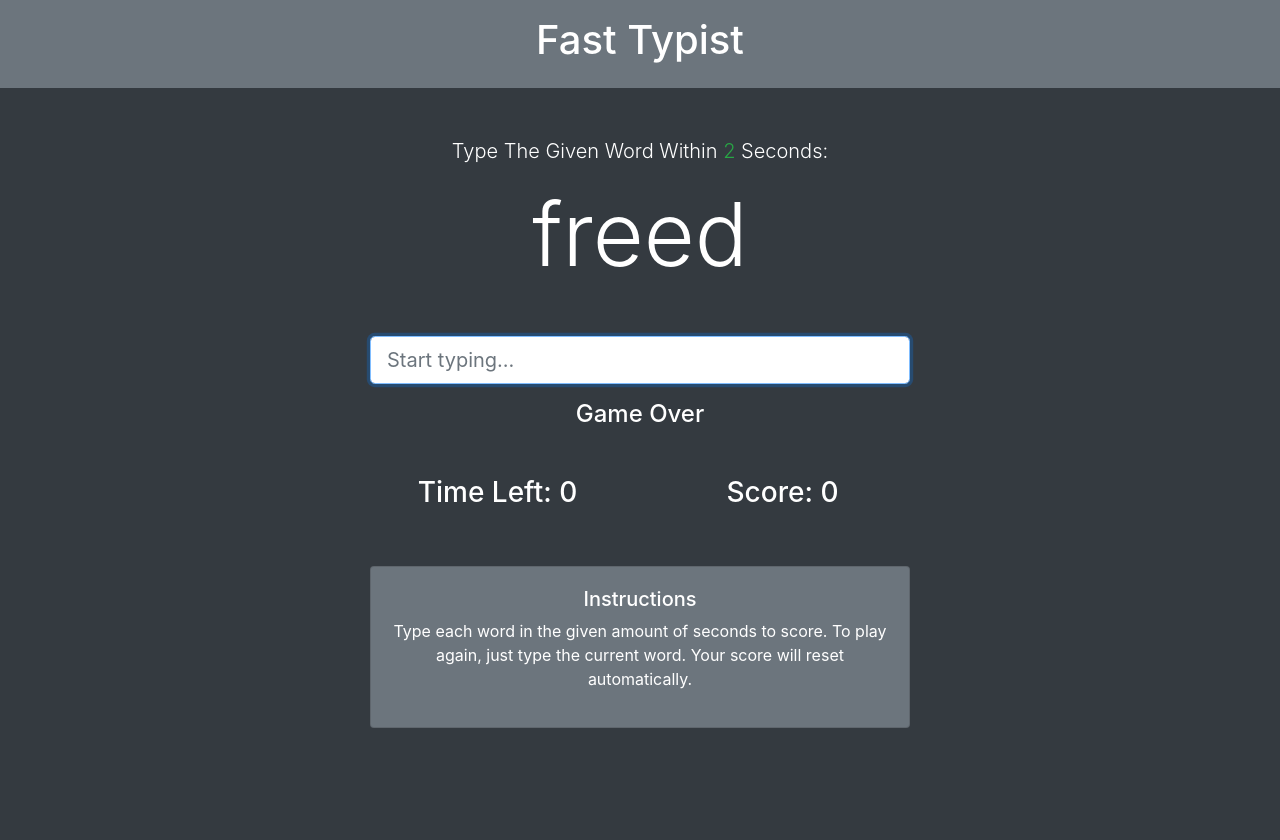
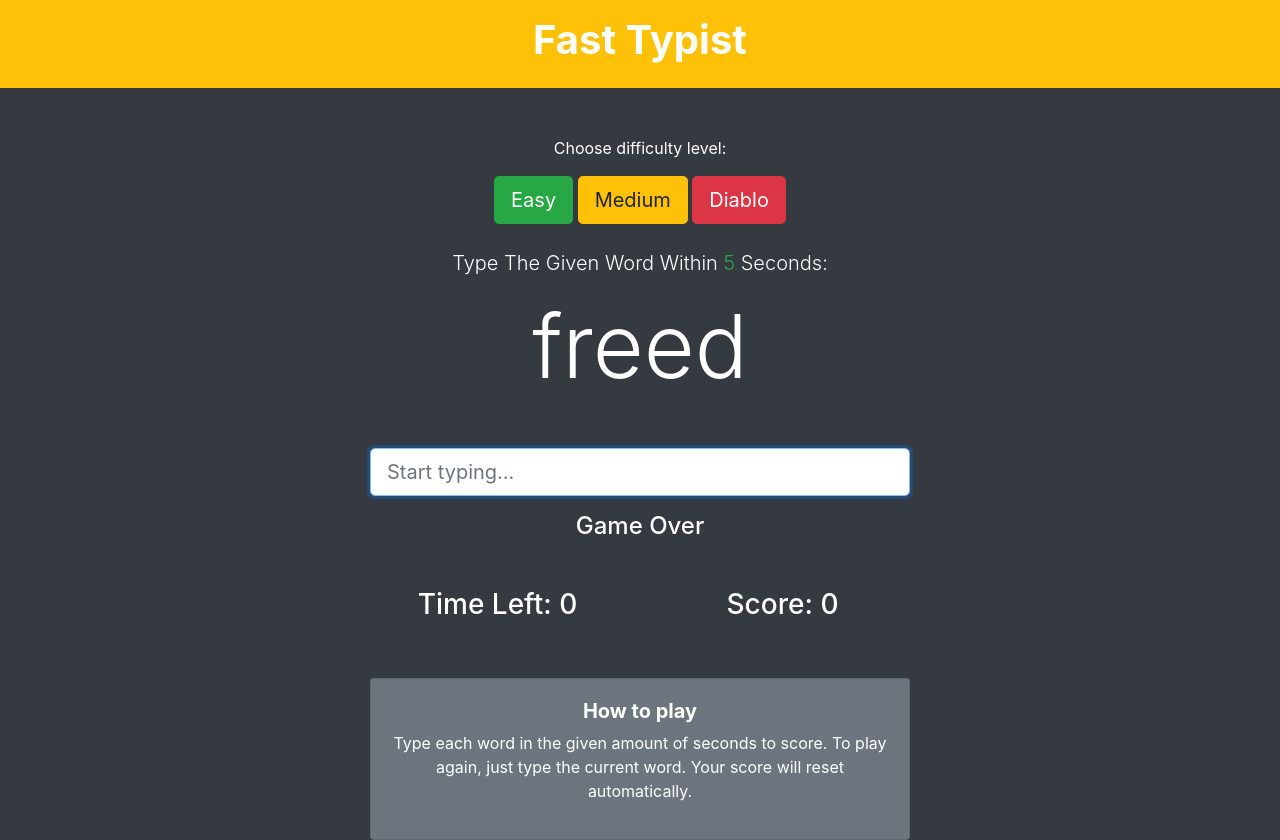
Before and after one commit to ApexAdam/fast-typist, a plain HTML site: page index.html in a window 1280 px wide. Before the commit the page ends 800 px from the top, so only its background shows below. Drawn offline with nearby package versions, Linux system fonts and the light colour scheme.

Commit message:
Add levels

```diff
--- a/index.html
+++ b/index.html
@@ -6,23 +6,31 @@
     <meta name="viewport" content="width=device-width, initial-scale=1.0">
     <meta http-equiv="X-UA-Compatible" content="ie=edge">
     <title>Fast Typist</title>
-    <link rel="stylesheet" href="https://stackpath.bootstrapcdn.com/bootstrap/4.1.3/css/bootstrap.min.css" integrity="sha384-MCw98/SFnGE8fJT3GXwEOngsV7Zt27NXFoaoApmYm81iuXoPkFOJwJ8ERdknLPMO"
+    <link rel="stylesheet" href="https://stackpath.bootstrapcdn.com/bootstrap/4.1.3/css/bootstrap.min.css"
+          integrity="sha384-MCw98/SFnGE8fJT3GXwEOngsV7Zt27NXFoaoApmYm81iuXoPkFOJwJ8ERdknLPMO"
           crossorigin="anonymous">
 </head>
 
 <body class="bg-dark text-white ">
-<header class="bg-secondary text-center p-3 mb-5">
-    <h1>Fast Typist</h1>
+<header class="bg-warning text-center p-3 mb-5">
+    <h1 class="font-weight-bold">Fast Typist</h1>
 </header>
 <div class="container text-center">
 
     <!-- Word & Input -->
     <div class="row">
         <div class="col-md-6 mx-auto">
+            <p>Choose difficulty level:</p>
+            <div id="level-buttons" class="mb-4">
+                <button id="button-easy" type="button" class="btn btn-success btn-lg">Easy</button>
+                <button id="button-medium" type="button" class="btn btn-warning btn-lg">Medium</button>
+                <button id="button-diablo" type="button" class="btn btn-danger btn-lg">Diablo</button>
+            </div>
             <p class="lead">Type The Given Word Within
                 <span class="text-success" id="seconds">5</span> Seconds:</p>
             <h2 class="display-2 mb-5" id="current-word">hello</h2>
-            <input type="text" class="form-control form-control-lg" placeholder="Start typing..." id="word-input" autofocus>
+            <input type="text" class="form-control form-control-lg" placeholder="Start typing..." id="word-input"
+                   autofocus>
             <h4 class="mt-3" id="message"></h4>
 
             <!-- Time & Score Columns -->
@@ -43,8 +51,9 @@
             <div class="row mt-5">
                 <div class="col-md-12">
                     <div class="card card-body bg-secondary text-white">
-                        <h5>Instructions</h5>
-                        <p>Type each word in the given amount of seconds to score. To play again, just type the current word. Your score
+                        <h5 class="font-weight-bold">How to play</h5>
+                        <p>Type each word in the given amount of seconds to score. To play again, just type the current
+                            word. Your score
                             will reset automatically.</p>
                     </div>
                 </div>
--- a/js/main.js
+++ b/js/main.js
@@ -1,11 +1,11 @@
 window.addEventListener('load', init);
 
-const levels ={
-    easy: 4,
-    medium: 3,
-    diablo: 2
+const levels = {
+    Easy: 5,
+    Medium: 4,
+    Diablo: 3
 };
-const currentLevel = levels.diablo;
+let currentLevel = levels.Easy;
 let time = currentLevel;
 let score = 0;
 let isPlaying;
@@ -16,6 +16,10 @@ const scoreDisplay = document.querySelector('#score');
 const timeDisplay = document.querySelector('#time');
 const message = document.querySelector('#message');
 const seconds = document.querySelector('#seconds');
+const buttonEasy = document.querySelector('#button-easy');
+const buttonMedium = document.querySelector('#button-medium');
+const buttonDiablo = document.querySelector('#button-diablo');
+
 
 const words = [
     'which',
@@ -856,12 +860,32 @@ function init() {
     setInterval(countdown, 1000);
     wordInput.addEventListener('input', startGame);
     setInterval(checkStatus, 50);
+    buttonEasy.addEventListener('click', function () {
+        currentLevel = levels.Easy;
+        time = currentLevel;
+        startGame()
+    });
+    buttonMedium.addEventListener('click', function () {
+        currentLevel = levels.Medium;
+        time = currentLevel;
+        startGame()
+    });
+    buttonDiablo.addEventListener('click', function () {
+        currentLevel = levels.Diablo;
+        time = currentLevel;
+        startGame()
+    });
+
 }
 
 function showWord(words) {
 
-    const randomIndex = Math.floor(Math.random() * words.length);
-    currentWord.innerHTML = words[randomIndex];
+    if (currentLevel.valueOf() === levels.Diablo) {
+        currentWord.innerHTML = createRandomWord();
+    } else {
+        const randomIndex = Math.floor(Math.random() * words.length);
+        currentWord.innerHTML = words[randomIndex];
+    }
 }
 
 function countdown() {
@@ -870,6 +894,7 @@ function countdown() {
     } else if (time === 0) {
         isPlaying = false;
     }
+    console.log(time);
     timeDisplay.innerHTML = time;
 }
 
@@ -881,6 +906,9 @@ function checkStatus() {
 }
 
 function startGame() {
+
+    seconds.innerHTML = currentLevel;
+
     if (matchWords()) {
         isPlaying = true;
         time = currentLevel + 1;
```
